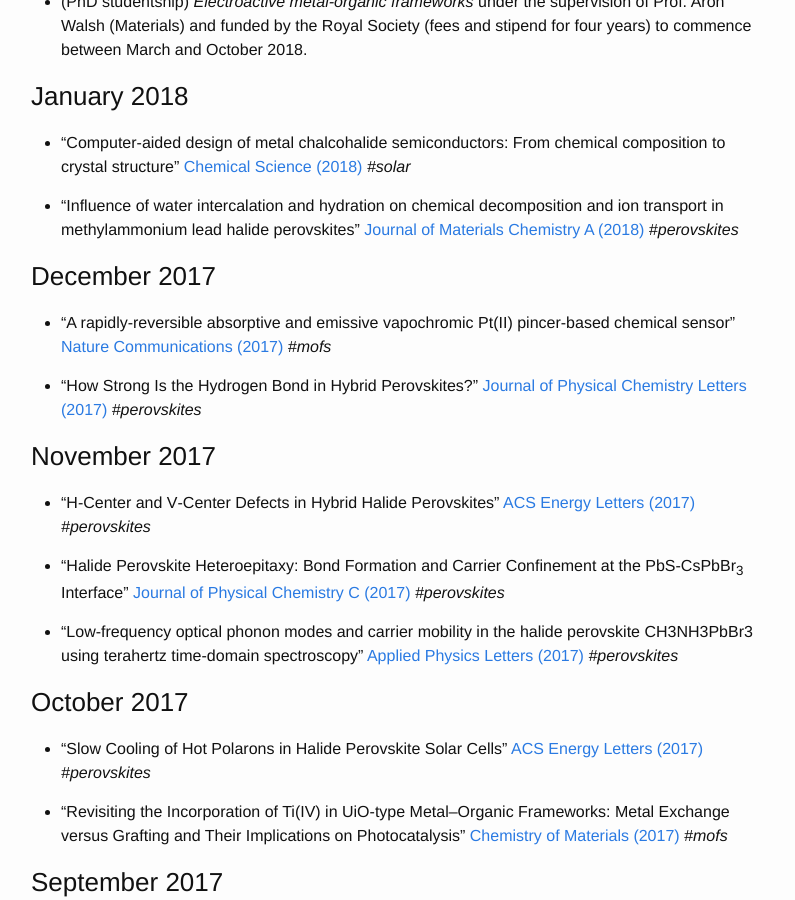
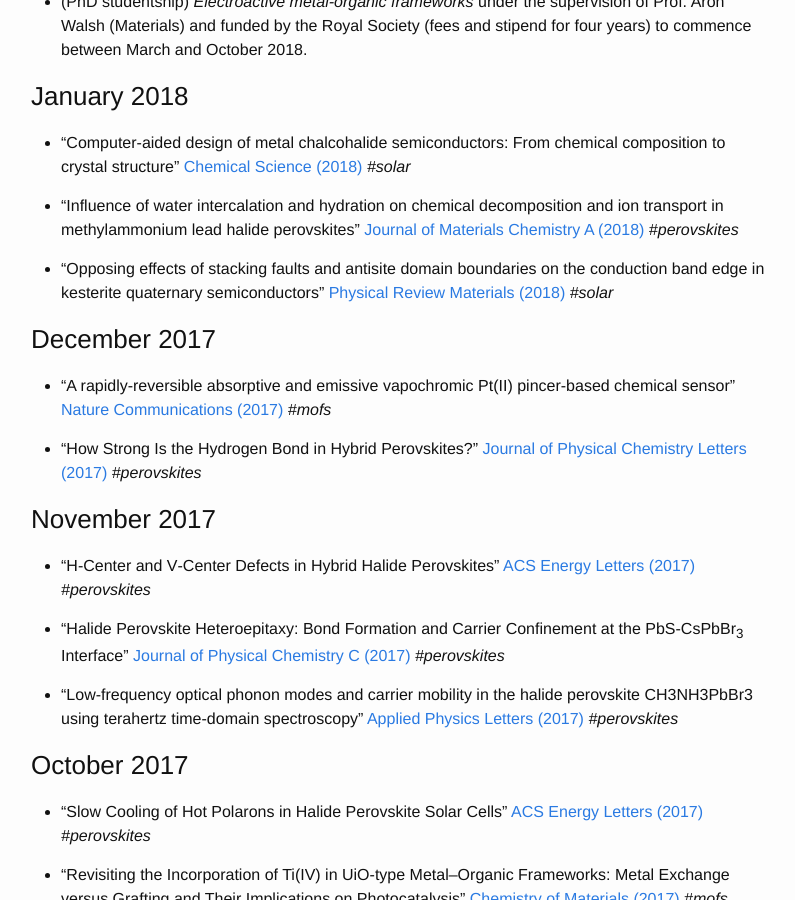
Before and after one commit to WMD-group/WMD-group.github.io, a Jekyll site: the page built from a_news.md, in a window 1280 px wide and 900 px high, scrolled down 315 px. Shown: the whole window, without its empty margins (239-1034 px from the left). Built offline with Jekyll 4.4.1, drawn with Linux system fonts in a browser that asks for light colours.

Commit message:
Update a_news.md
Jisang's latest

```diff
--- a/a_news.md
+++ b/a_news.md
@@ -17,6 +17,9 @@
 
 * "Influence of water intercalation and hydration on chemical decomposition and ion transport in methylammonium lead halide perovskites" [Journal of Materials Chemistry A (2018)](http://pubs.rsc.org/en/content/articlelanding/2017/ta/c7ta09112e)
 *#perovskites*
+
+* "Opposing effects of stacking faults and antisite domain boundaries on the conduction band edge in kesterite quaternary semiconductors" [Physical Review Materials (2018)](https://journals.aps.org/prmaterials/abstract/10.1103/PhysRevMaterials.2.014602)
+*#solar*
 
 ### December 2017
 
```
